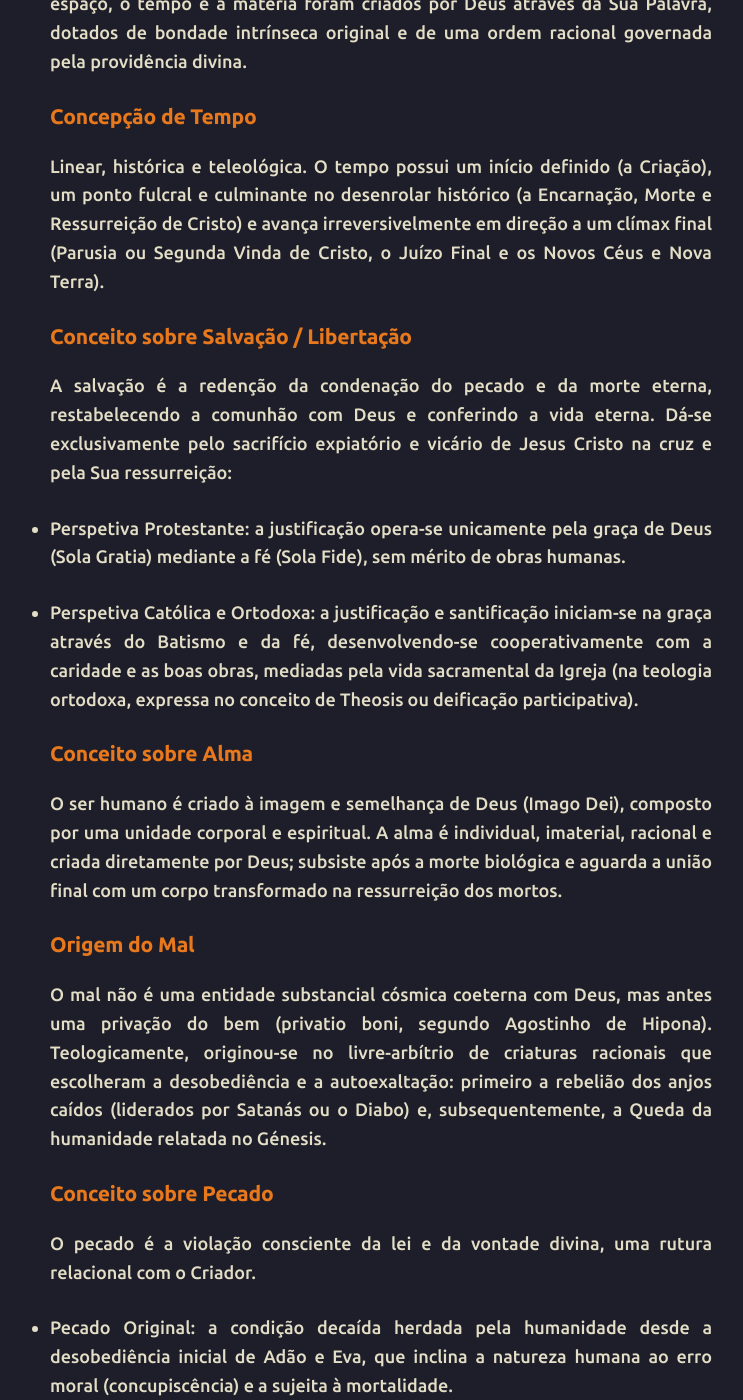
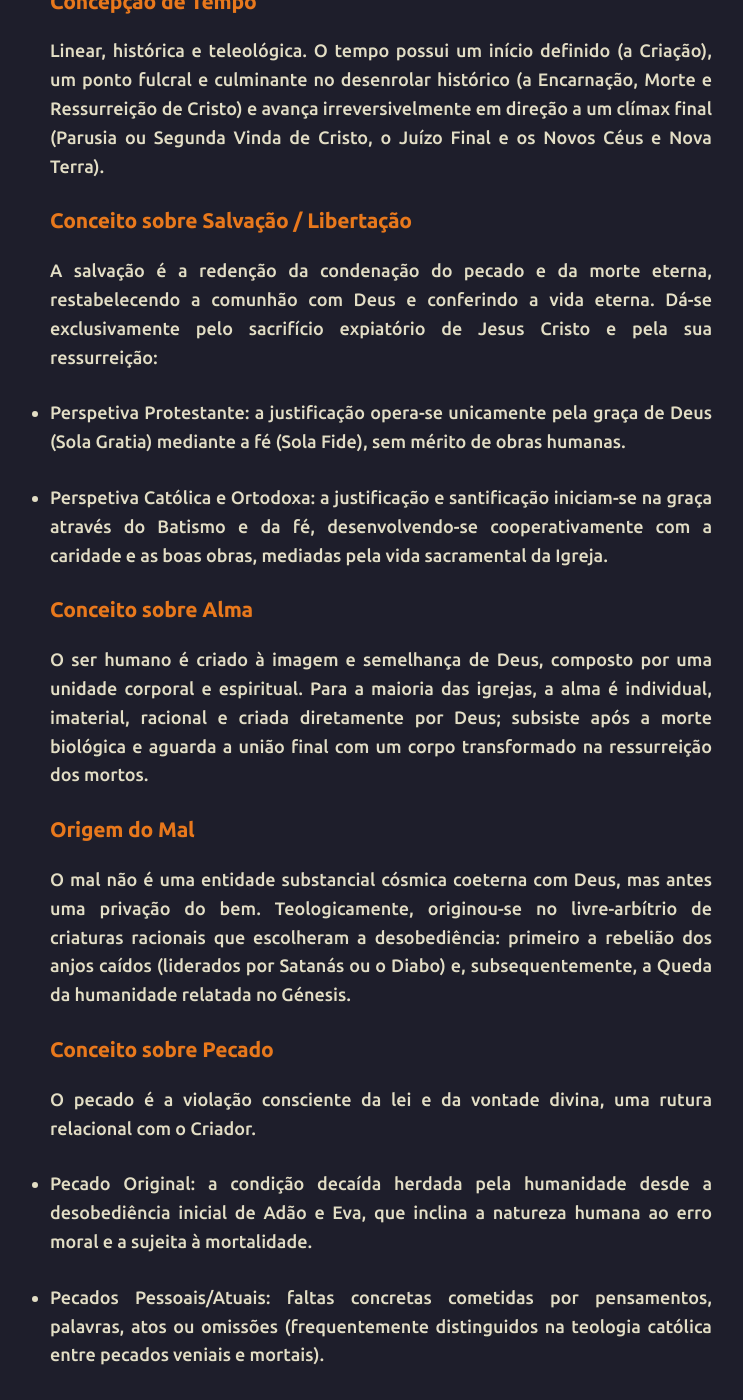
Before and after one commit to joaquim-capitao/joaquim-capitao.github.io, a Jekyll site: the page built from religiao/cristianismo.md, in a window 1280 px wide and 1400 px high, scrolled down 2128 px. Shown: the whole window, without its empty margins (259-1002 px from the left). Built offline with Jekyll 4.4.1, drawn with Linux system fonts in a browser that asks for light colours; our own code applies the rules of GitHub Pages for plain Markdown files; some of the changed text lies outside the part shown.

Commit message:
Atualizar o cristianismo.md

```diff
--- a/religiao/cristianismo.md
+++ b/religiao/cristianismo.md
@@ -5,17 +5,18 @@
 
 ### Fundador
 
-Jesus de Nazaré (o Cristo ou Messias), reconhecido teologicamente pelos crentes como o Filho encarnado de Deus, cuja vida, ensinamentos, crucificação e ressurreição constituem o cerne da fé. O apóstolo Paulo de Tarso e os doze apóstolos desempenharam um papel estruturante na primeira expansão e formulação eclesial e teológica.
+Jesus de Nazaré (o Cristo ou Messias), reconhecido pelos crentes como o Filho de Deus.
 
 ### Data
 
-Século I d.C. (o ministério público de Jesus decorreu aproximadamente entre 27 e 33 d.C.).
+Século I d.C. (o ministério público de Jesus decorreu aproximadamente entre 29 e 33 d.C.).
 
 ### Local
 
 Província romana da Judeia e região da Galileia (atual território de Israel e Palestina), com Jerusalém como epicentro inicial.
 
 ### Livro Sagrado
+
 A Bíblia Sagrada, composta por duas divisões principais:
 
  * Antigo Testamento: as Escrituras hebraicas (Torá, Livros Históricos, Poéticos/Sapienciais e Proféticos). O cânone católico e ortodoxo inclui livros deuterocanónicos (como Tobias, Judite, Macabeus, Sabedoria), enquanto a maioria das tradições protestantes adota estritamente o cânone hebraico de 39 livros.
@@ -32,17 +33,17 @@
 
    * Tradições históricas: Luteranismo, Calvinismo/Presbiterianismo, Anglicanismo, Metodismo e Batistas.
 
-   * Evangelicais e Pentecostais / Neopentecostais: movimentos com ênfase na conversão pessoal, autoridade bíblica e manifestação dos dons do Espírito Santo.
+   * Evangelicais e Pentecostais / Neopentecostais: movimentos com ênfase na manifestação dos dons do Espírito Santo.
 
  * Igrejas Ortodoxas Orientais (Não-Calcedonianas): como a Igreja Copta, Arménia e Etíope, que divergiram após o Concílio de Calcedónia (451 d.C.) quanto à formulação cristológica.
 
 ### Conceito sobre Deus ou Deuses
 
-Monoteísmo Trinitário. Afirma a existência de um único Deus verdadeiro, transcendente, omnipotente, omnisciente e sumamente bom, que subsiste eternamente numa só substância/essência (ousia) e em três Pessoas distintas (hipóstases): o Pai, o Filho (Jesus Cristo, o Verbo encarnado) e o Espírito Santo.
+A maioria das igrejas da Cristandade aceita o Monoteísmo Trinitário. Afirma a existência de um único Deus verdadeiro, transcendente, omnipotente, omnisciente e sumamente bom, que subsiste eternamente numa só substância/essência e em três Pessoas distintas: o Pai, o Filho e o Espírito Santo.
 
 ### Origem do Universo
 
-Criação voluntária deliberada a partir do nada (creatio ex nihilo). O cosmos, o espaço, o tempo e a matéria foram criados por Deus através da Sua Palavra, dotados de bondade intrínseca original e de uma ordem racional governada pela providência divina.
+Criação voluntária deliberada a partir do nada. O cosmos, o espaço, o tempo e a matéria foram criados por Deus através da Sua Palavra, dotados de bondade intrínseca original e de uma ordem racional governada pela providência divina.
 
 ### Concepção de Tempo
 
@@ -50,24 +51,25 @@
 
 ### Conceito sobre Salvação / Libertação
 
-A salvação é a redenção da condenação do pecado e da morte eterna, restabelecendo a comunhão com Deus e conferindo a vida eterna. Dá-se exclusivamente pelo sacrifício expiatório e vicário de Jesus Cristo na cruz e pela Sua ressurreição:
+A salvação é a redenção da condenação do pecado e da morte eterna, restabelecendo a comunhão com Deus e conferindo a vida eterna. Dá-se exclusivamente pelo sacrifício expiatório de Jesus Cristo e pela sua ressurreição:
 
  * Perspetiva Protestante: a justificação opera-se unicamente pela graça de Deus (Sola Gratia) mediante a fé (Sola Fide), sem mérito de obras humanas.
 
- * Perspetiva Católica e Ortodoxa: a justificação e santificação iniciam-se na graça através do Batismo e da fé, desenvolvendo-se cooperativamente com a caridade e as boas obras, mediadas pela vida sacramental da Igreja (na teologia ortodoxa, expressa no conceito de Theosis ou deificação participativa).
+ * Perspetiva Católica e Ortodoxa: a justificação e santificação iniciam-se na graça através do Batismo e da fé, desenvolvendo-se cooperativamente com a caridade e as boas obras, mediadas pela vida sacramental da Igreja.
 
 ### Conceito sobre Alma
 
-O ser humano é criado à imagem e semelhança de Deus (Imago Dei), composto por uma unidade corporal e espiritual. A alma é individual, imaterial, racional e criada diretamente por Deus; subsiste após a morte biológica e aguarda a união final com um corpo transformado na ressurreição dos mortos.
+O ser humano é criado à imagem e semelhança de Deus, composto por uma unidade corporal e espiritual. Para a maioria das igrejas, a alma é individual, imaterial, racional e criada diretamente por Deus; subsiste após a morte biológica e aguarda a união final com um corpo transformado na ressurreição dos mortos.
 
 ### Origem do Mal
-O mal não é uma entidade substancial cósmica coeterna com Deus, mas antes uma privação do bem (privatio boni, segundo Agostinho de Hipona). Teologicamente, originou-se no livre-arbítrio de criaturas racionais que escolheram a desobediência e a autoexaltação: primeiro a rebelião dos anjos caídos (liderados por Satanás ou o Diabo) e, subsequentemente, a Queda da humanidade relatada no Génesis.
+
+O mal não é uma entidade substancial cósmica coeterna com Deus, mas antes uma privação do bem. Teologicamente, originou-se no livre-arbítrio de criaturas racionais que escolheram a desobediência: primeiro a rebelião dos anjos caídos (liderados por Satanás ou o Diabo) e, subsequentemente, a Queda da humanidade relatada no Génesis.
 
 ### Conceito sobre Pecado
 
 O pecado é a violação consciente da lei e da vontade divina, uma rutura relacional com o Criador.
 
- * Pecado Original: a condição decaída herdada pela humanidade desde a desobediência inicial de Adão e Eva, que inclina a natureza humana ao erro moral (concupiscência) e a sujeita à mortalidade.
+ * Pecado Original: a condição decaída herdada pela humanidade desde a desobediência inicial de Adão e Eva, que inclina a natureza humana ao erro moral e a sujeita à mortalidade.
 
  * Pecados Pessoais/Atuais: faltas concretas cometidas por pensamentos, palavras, atos ou omissões (frequentemente distinguidos na teologia católica entre pecados veniais e mortais).
 
@@ -90,7 +92,9 @@
  * Vida Comunitária: culto dominical comunitário (o domingo como dia do Senhor em honra da Ressurreição), oração coletiva e individual, proclamação e estudo das Escrituras e o compromisso prático com a caridade e assistência aos desfavorecidos.
 
 ### Relação com o Mundo Exterior
+
  * Mandato Evangelizador: orientada pela "Grande Comissão" evangélica ("Ide e fazei discípulos de todas as nações"), impulsionando uma longa história de expansão missionária global.
+
  * Ética Social: fundamentada no mandamento do amor a Deus e ao próximo, incluindo inimigos. Historicamente, desempenhou um papel central na fundação de hospitais, orfanatos, universidades e organizações de auxílio humanitário, embora também tenha registado tensões históricas na relação entre a fé e o poder secular estatal.
 
 ### Liderança
```
Also changed, not shown: other parts of religiao/cristianismo.md (+1 -1 lines).
